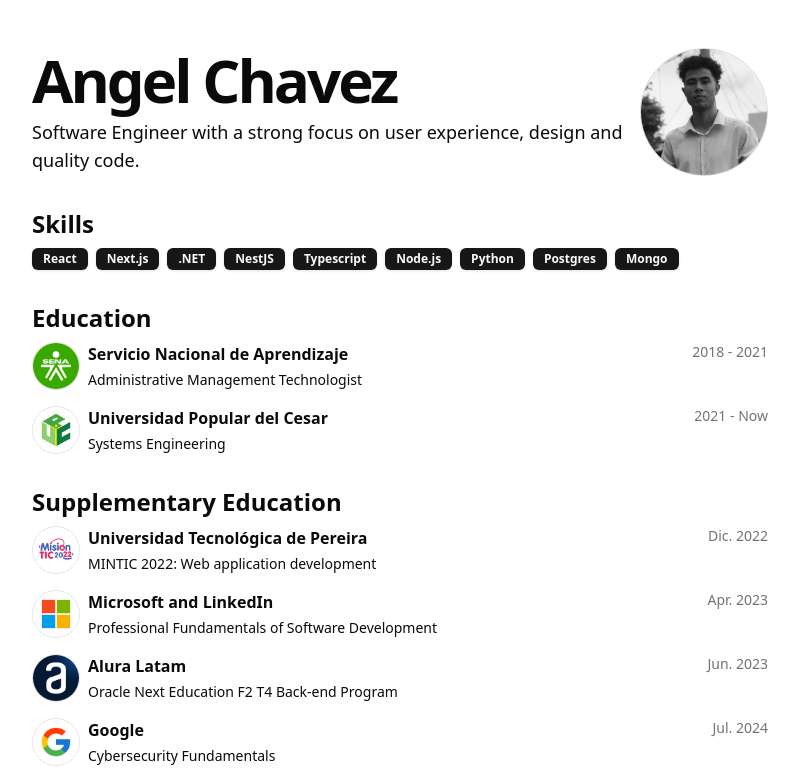
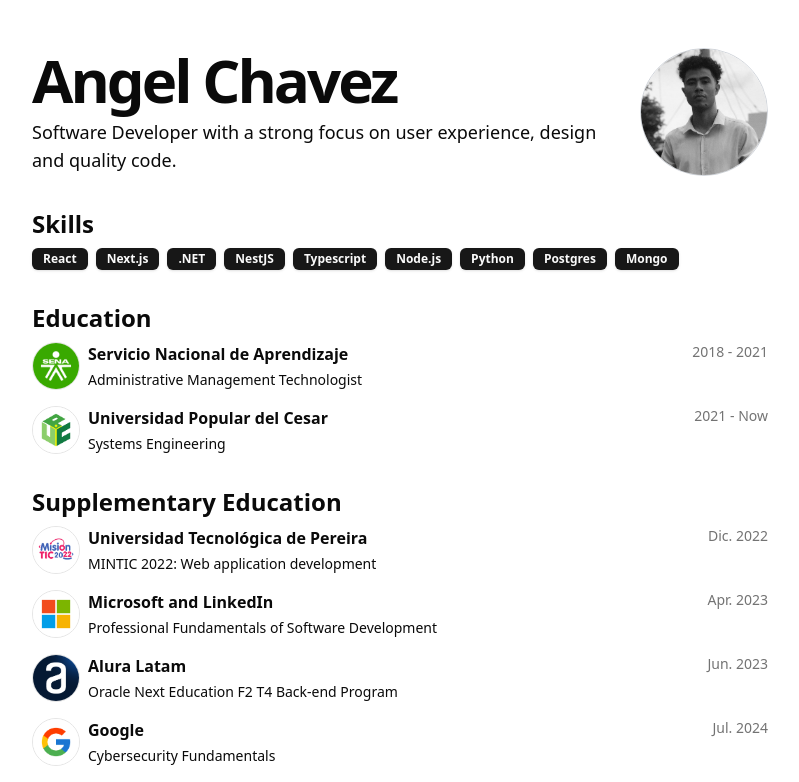
Before and after one commit to angelstchavez/angel-chavez, a Next.js app: page / in a window 1280 px wide. Shown: the top 782 px of the page, without its empty margins (240-1039 px from the left). Built offline with nearby package versions, Linux system fonts and the light colour scheme.

Commit message:
feat: :sparkles: update job title from Software Engineer to Software Developer in header

```diff
--- a/components/sections/header.tsx
+++ b/components/sections/header.tsx
@@ -10,7 +10,7 @@ export default function Header() {
               Angel Chavez
             </h1>
             <p className="text-lg">
-              Software Engineer with a strong focus on user experience, design
+              Software Developer with a strong focus on user experience, design
               and quality code.
             </p>
           </div>
```
